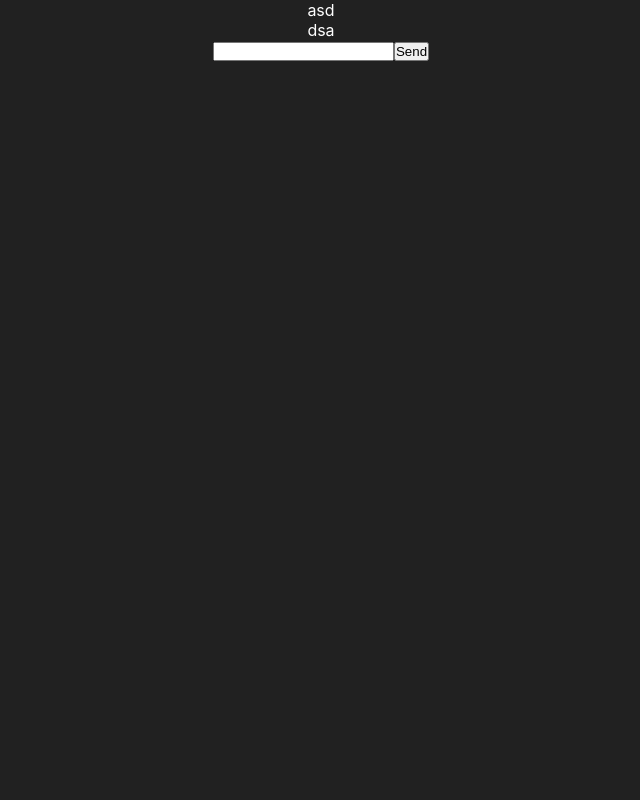
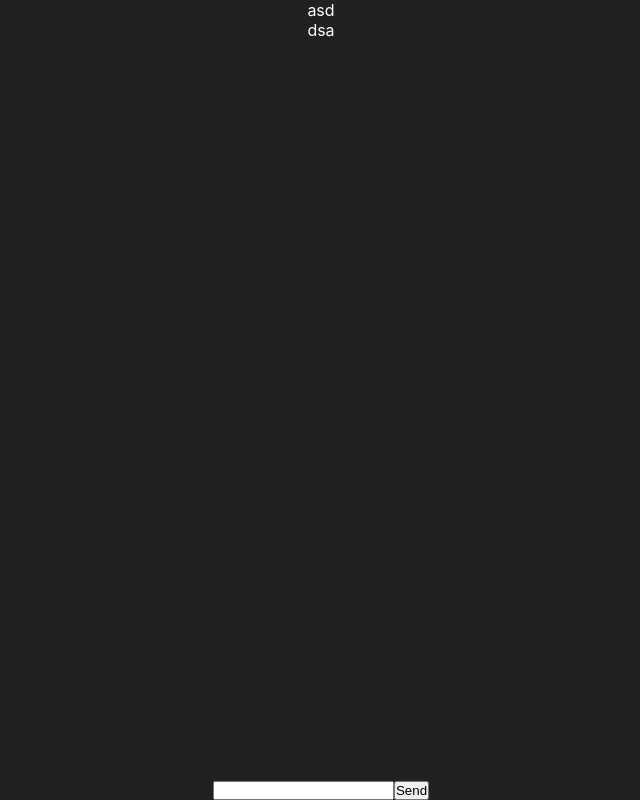
Before and after one commit to sz-sebestyen/live-chat, a React (Create React App) app in the folder frontend/: page / in a window 1280 px wide. Shown: the whole page, without its empty margins (319-959 px from the left). Built offline with nearby package versions, Linux system fonts and the light colour scheme.

Commit message:
Add some form to the chat

```diff
--- a/frontend/src/app.module.css
+++ b/frontend/src/app.module.css
@@ -3,4 +3,5 @@
   background-color: var(--color-bg);
   color: var(--color-text);
   min-height: 100vh;
+  height: 0;
 }
--- a/frontend/src/components/chat.module.css
+++ b/frontend/src/components/chat.module.css
@@ -1,2 +1,5 @@
 .chat {
+  display: grid;
+  grid-template-rows: auto min-content;
+  height: 100%;
 }
```
